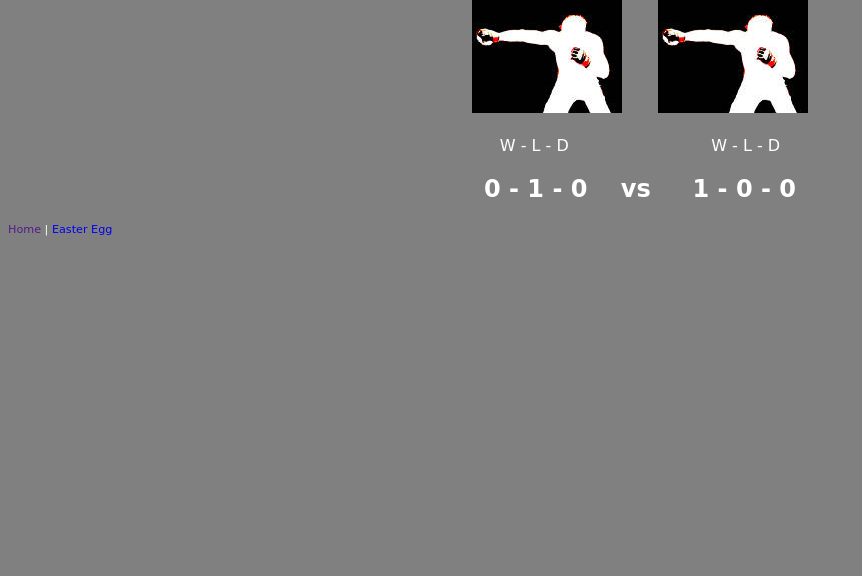
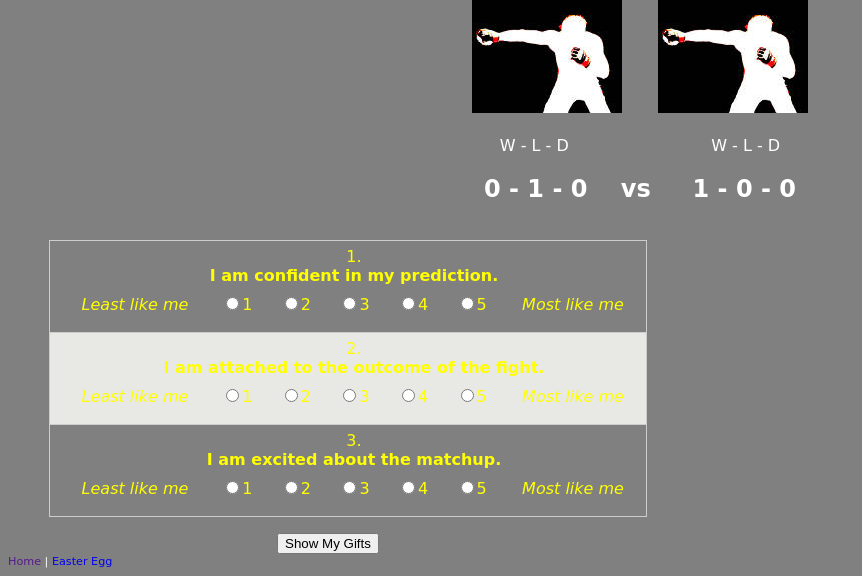
Before and after one commit to shawnwaldow/BashRing, a Django app: page /predict_bout/1 in a window 1280 px wide. Shown: the part 225-801 px from the top of the page, without its empty margins (0-862 px from the left). Before the commit the page ends 461 px from the top, so only its background shows below. Run offline with Django 3.2, Linux system fonts and the light colour scheme; data comes from the database, SQL or seed files in the repository; parts of the project's set-up code (start-up, migrations or seed data) failed here and were passed over.

Commit message:
Going home. Back at it tonight. Try a different survey script.

```diff
--- /dev/null
+++ b/bring/predict_app/static/predict_app/survey.css
@@ -0,0 +1,186 @@
+.survey-wrapper
+{
+  position: relative;
+  display: table;
+  width: 100%; /*height: 500px;*/
+  max-width: 640px;
+  border-collapse: separate !important;
+  border-spacing: 1px !important;
+}
+
+ol.survey
+{
+  list-style: decimal; /*margin-top: 160px;*/
+  list-style-position: inside;
+}
+
+ol.survey > li:last-child
+{
+  border-bottom: 1px solid #CDCDCD;
+}
+
+ol.survey li
+{
+  padding-left: -20px;
+  border-top: 1px solid #CDCDCD;
+  border-right: 1px solid #CDCDCD;
+  border-left: 1px solid #CDCDCD;
+}
+
+ol.survey li.alt, ol.survey li:nth-child(even)
+{
+  background-color: #E8E8E4;
+}
+
+.scores > div
+{
+  background: #E8E8E4;
+}
+
+.scores div.alt, .scores > div:nth-child(even)
+{
+  background-color: #E8E8E4;
+}
+
+ol.survey li .opinion-question
+{
+  margin-bottom: 0.5em;
+  font-weight: bold;
+}
+
+ol.survey li
+{
+  padding-top: 6px;
+  padding-bottom: 1px;
+  padding-left: 12px;
+}
+
+ol.survey li .opinion-responses
+{
+  display: table;
+  width: 100%;
+  margin-bottom: 1.0em;
+}
+
+ol.survey li .opinion-responses .bipolar-adjective
+{
+  display: table-cell;
+  width: 25%;
+  text-align: center;
+  vertical-align: middle;
+  font-style: italic;
+}
+
+ol.survey li .opinion-responses .response-choice
+{
+  display: table-cell;
+  width: 10px;
+  text-align: center;
+  vertical-align: middle;
+}
+
+ol.survey li .opinion-responses .response-choice input[type=radio], ol.survey li .opinion-responses .response-choice input.radio
+{
+}
+
+.scores
+{
+  width: 100%;
+  height: 400px;
+  position: relative;
+}
+
+.scores .discipline
+{
+  display: block;
+  position: absolute;
+  bottom: 0;
+  text-align: center;
+  background: #E8E8E4 url(../images/gifts_orange.png) no-repeat 0 0;
+  border: 1px solid #FFFFFF;
+}
+
+.scores .discipline .discipline-name
+{
+  text-align: center;
+  position: relative;
+  bottom: 24px;
+  z-index: 200;
+  font-family: "Futura Lt BT" , helvetica, sans-serif;
+}
+
+.scores .discipline .discipline-total
+{
+  text-align: center;
+  display: block;
+  font-weight: bold;
+  font-size: 150%;
+  font-family: "Futura Md BT" , helvetica, sans-serif;
+  margin-top: 0px;
+}
+
+.scores .selected
+{
+  background: #1047a9 url(../images/gifts_blue.png) no-repeat 0 0 !important;
+}
+
+.scores .selected .discipline-total
+{
+  color: #FFFFFF !important;
+}
+
+
+    .box
+    {
+      position: relative;
+      width: 60%;
+      background: #ddd;
+      -moz-border-radius: 4px;
+      border-radius: 4px;
+      padding: 2em 1.5em;
+      color: rgba(0,0,0, .8);
+      text-shadow: 0 1px 0 #fff;
+      line-height: 1.5;
+      margin: 60px auto;
+    }
+
+
+    .box:before, .box:after
+    {
+      z-index: -1;
+      position: absolute;
+      content: "";
+      bottom: 15px;
+      left: 10px;
+      width: 50%;
+      top: 80%;
+      max-width:300px;
+      background: rgba(0, 0, 0, 0.7);
+      -webkit-box-shadow: 0 15px 10px rgba(0,0,0, 0.7);
+      -moz-box-shadow: 0 15px 10px rgba(0, 0, 0, 0.7);
+      box-shadow: 0 15px 10px rgba(0, 0, 0, 0.7);
+      -webkit-transform: rotate(-3deg);
+      -moz-transform: rotate(-3deg);
+      -o-transform: rotate(-3deg);
+      -ms-transform: rotate(-3deg);
+      transform: rotate(-3deg);
+    }
+
+    .box:after
+    {
+      -webkit-transform: rotate(3deg);
+      -moz-transform: rotate(3deg);
+      -o-transform: rotate(3deg);
+      -ms-transform: rotate(3deg);
+      transform: rotate(3deg);
+      right: 10px;
+      left: auto;
+    }
+
+.rotate
+{
+  /* Safari */
+  -webkit-transform: rotate(-90deg); /* Firefox */
+  -moz-transform: rotate(-90deg); /* IE  -ms-transform: rotate(-90deg); */ /* Opera */
+  -o-transform: rotate(-90deg);
+}
--- /dev/null
+++ b/bring/predict_app/static/predict_app/survey.js
@@ -0,0 +1,267 @@
+/*global localStorage: false, console: false, document: false, window: false, alert: false, jQuery: false */
+/*properties addClass, after, animate, append, appendChild, attr, change, childElementCount, children, click, closest, createElement, css, discipline, each, empty, eq, extend, filter, firstChild, floor, fn, getElementById, getItem, height, hide, highOpinionAnswer, innerHTML, insertBefore, left, length, localStorage, lowOpinionAnswer, name, numericScale, offset, parse, prepend, push, question, removeAttr, responseRange, scrollTop, setItem, show, sort, splice, stringify, substr, target, text, top, topNumber, val, value, width, wrap
+
+<!--JQuery survey by KurtWM http://codepen.io/KurtWM/pen/KzksL-->
+*/
+
+
+(function ($) {
+  "use strict";
+  $.fn.extend({
+    numericScale: function (options) {
+      var defaults, scores, key, disciplines, aHighVals;
+      defaults = {
+        responseRange: 5,
+        topNumber: 3,
+        lowOpinionAnswer: 'Least like me',
+        highOpinionAnswer: 'Most like me'
+      };
+
+      scores = []; // Creates an empty scores array.
+      disciplines = [];
+      aHighVals = [];
+
+      options = $.extend({}, defaults, options);
+
+      // Act on every target of the plugin.
+      return this.each(function () {
+        var $list = $(this);
+        key = $list.attr('id') + "_key";
+
+        function createScore(oItem, d, qName) {
+          var score = {};
+          score.question = qName;
+          score.value = oItem.val();
+          score.discipline = d;
+          scores.push(score);
+        }
+
+        function addScoresToPage(score) {
+          $('input:radio[name=' + score.question + '][value=' + score.value + ']')
+            .attr('checked', 'checked');
+        }
+
+        function loadScores() {
+          var jsonScores, i;
+          jsonScores = localStorage.getItem(key);
+          if (jsonScores !== null) {
+            scores = JSON.parse(jsonScores);
+            for (i = 0; i < scores.length; i += 1) {
+              addScoresToPage(scores[i]);
+            }
+          }
+        }
+
+        function storeScores() {
+          var jsonScores = JSON.stringify(scores);
+          localStorage.setItem(key, jsonScores);
+        }
+
+        function createQuestion(oList, oItem, index) {
+          var title, qName, question, i;
+          // Add the 'title' of the list item to the 'KWMAPP.oSurvey.disciplines' object.
+          title = oItem.attr('title');
+          qName = "q" + (index + 1);
+
+          // Create score items in scores Array.
+          createScore(oItem, title, qName);
+
+          question = "<div class='opinion-question'>"
+            + oItem.text()
+            + "</div>"
+            + "<div class='opinion-responses'>"
+            + "<span class='bipolar-adjective'>"
+            + options.lowOpinionAnswer
+            + "</span>";
+          // Create a radio button group for each question.
+          for (i = 1; i <= options.responseRange; i += 1) {
+            question += "<span class='response-choice'><input type='radio' "
+              + "name='" + qName
+              + "' value='" + i
+              + "' class='radio'";
+            // Create a LocalStorage item for each question.
+            //check to see if the discipline's localstorage item is already set.
+            if (localStorage.getItem(oList.attr('id') + "_" + qName)) {
+              if (localStorage.getItem(oList.attr('id') + "_" + qName) === i) {
+                question += " checked='checked'";
+              }
+            }
+
+            // Add required attribute to first radio button in group to allow
+            // validation with the jquery.validate.js plugin.
+            if (i === 1) {
+              question += " validate='required:true'";
+            }
+
+            question += " />" + i + "</span>";
+          }
+          question += "<span class='bipolar-adjective'>"
+            + options.highOpinionAnswer
+            + "</span>"
+            + "</div>";
+          oItem.empty()
+            .prepend(question).attr('data-discipline', oItem.attr('title'))
+            .removeAttr('title');
+        }
+
+
+        // Replace each child element (li) in this list with survey controls.
+        $($list).children().each(function (index) {
+          createQuestion($list, $(this), index);
+        }).filter(':odd').addClass('alt'); // End of function for each
+                                           // child of target element.
+
+        // Set up actions based on the disciplines.
+        $list.wrap('<div id="wrap-'
+          + $list.attr('id')
+          + '" class="survey-wrapper"></div>');
+        $list.after('<div id="scores-'
+          + $list.attr('id')
+          + '" class="scores"></div>');
+        $list.after('<input type="button" id="submitBtn" class="button btnStyle" '
+          + 'value="Show My Gifts" />');
+
+        $('#scores-' + $list.attr('id')).hide();
+
+        loadScores();
+
+        // ====================
+        // Handler:
+        // ====================
+        $('input[type="radio"]').change(function (e) {
+          var discipline, qNum;
+          // Get the discipline of the question that is being rated.
+          discipline = $(e.target)
+            .closest('li[class~="question"]')
+            .attr('data-discipline');
+          qNum = $(e.target).attr('name').substr(1) - 1;
+
+          // Replace the question's object property 'value' in
+          // the Scores array with the new selection
+          scores[qNum].value = $(e.target).val();
+          storeScores();
+          //setSubmitBtnState();
+        });
+
+        function tallyDiscipline(discipline) {
+          var total, i;
+          total = 0;
+          for (i = 0; i < scores.length; i += 1) {
+            if (scores[i].discipline === discipline) {
+              total += parseInt(scores[i].value, 10);
+            }
+          }
+          return total;
+        }
+
+        function mySorting(a, b) {
+          a = a[0];
+          b = b[0];
+          return b === a ? 0 : (b < a ? -1 : 1);
+        }
+
+        function getHighestValues() {
+          var i, ii;
+          for (i = 0; i < disciplines.length; i += 1) {
+            aHighVals[i] = [disciplines[i].value, disciplines[i].name];
+          }
+          aHighVals.sort(mySorting);
+          aHighVals.splice(options.topNumber, aHighVals.length - options.topNumber);
+
+          for (ii = 0; ii < aHighVals.length; ii += 1) {
+            $('#' + aHighVals[ii][1]).addClass('selected');
+            $('input[id*="hdnSelectedVals"]')
+              .val($('input[id*="hdnSelectedVals"]')
+              .val() + aHighVals[ii][1]);
+            if (aHighVals.length - 1 > ii) {
+              $('input[id*="hdnSelectedVals"]')
+                .val($('input[id*="hdnSelectedVals"]')
+                .val() + ", ");
+            }
+          }
+        }
+
+        function submitSurvey() {
+          var surveyId, dNumber, dWidth, maxHeight,
+              barHeight, tallBarHeight, i, ii, dScore, discipline;
+          // Create visual elements for scores.
+          surveyId = 'div#scores-' + $list.attr('id');
+          dNumber = 0;
+          maxHeight = 350;
+          tallBarHeight = 0;
+          $(surveyId).empty();
+          for (i = 0; i < scores.length; i += 1) {
+            if ($('div#' + scores[i].discipline).length === 0) {
+              dScore = tallyDiscipline(scores[i].discipline);
+              dNumber += 1;
+
+              discipline = {};
+              discipline.name = scores[i].discipline;
+              discipline.value = dScore;
+
+              disciplines.push(discipline);
+
+              $(surveyId).append("<div id='"
+                + scores[i].discipline
+                + "' class='discipline'><div class='discipline-name'>"
+                + scores[i].discipline
+                + "</div><div class='discipline-total'>"
+                + dScore + "</div>" + "</div>");
+              if (dScore > tallBarHeight) {
+                tallBarHeight = dScore;
+              }
+            }
+
+            $(surveyId).show('fast');
+          }
+
+          dWidth = 100 / dNumber;
+          for (ii = 0; ii < dNumber; ii += 1) {
+            $('.scores .discipline').eq(ii).css({
+              'left': Math.floor(dWidth) * ii + '%'
+            });
+            $('.scores .discipline').eq(ii).css({
+              'width': (Math.floor(dWidth) - 1) + '%'
+            });
+            barHeight = Math.floor((disciplines[ii].value / tallBarHeight) * maxHeight);
+            $('.scores .discipline').eq(ii).animate({
+              height: barHeight
+            }, 2000);
+            $('.scores .discipline'); //.addClass('box');
+          }
+
+          getHighestValues();
+
+          $list.hide();
+          $('#submitBtn').hide();
+
+          $('[id*="btnSaveGifts"]').show();
+        }
+
+        // ====================
+        // Handler:
+        // ====================
+        $("#submitBtn").click(function () {
+          if (!window.localStorage) {
+            alert("The Web Storage API is not supported in your browser. "
+              + "You may still submit the form, but your answers will not "
+              + "be saved to your browser.");
+          } else {
+            submitSurvey();
+            $('html, body').animate({
+              scrollTop: $("html, body").offset().top
+            }, 1000);
+          }
+        });
+
+      });
+    }
+  });
+})(jQuery);
+
+
+var disciplines = $('#survey1').numericScale({
+  'responseRange' : 5,
+  'lowOpinionAnswer' : 'Least like me',
+  'highOpinionAnswer' : 'Most like me'
+});
--- a/bring/predict_app/templates/predict_app/predict_a_bout.html
+++ b/bring/predict_app/templates/predict_app/predict_a_bout.html
@@ -6,11 +6,14 @@
 
 <!--Base Template opens head-->
 
+<!--JQuery survey by KurtWM http://codepen.io/KurtWM/pen/KzksL-->
+<link rel="stylesheet" type="text/css" href="{%static 'predict_app/survey.css' %}">
+<!--JQuery survey by KurtWM http://codepen.io/KurtWM/pen/KzksL-->
+
 
 <title>Bash Ring MMA: Make Your Pick!</title>
 
 </head>
-
 
 <body>
 
@@ -25,9 +28,24 @@
 		W - L - D&nbsp;&nbsp;&nbsp;&nbsp;&nbsp;&nbsp;&nbsp;&nbsp;&nbsp;&nbsp;&nbsp;&nbsp;&nbsp;&nbsp;&nbsp;&nbsp;&nbsp;&nbsp;&nbsp;&nbsp;&nbsp;&nbsp;&nbsp;&nbsp;&nbsp;&nbsp;&nbsp;&nbsp;W - L - D
 		<h2>{{bout.fighter1.wins}} - {{bout.fighter1.losses}} - {{bout.fighter1.draws}}&nbsp;&nbsp;&nbsp;&nbsp;vs&nbsp;&nbsp;&nbsp;&nbsp;
 		{{bout.fighter2.wins}} - {{bout.fighter2.losses}} - {{bout.fighter2.draws}} </h2>
+
+<!--JQuery survey by KurtWM http://codepen.io/KurtWM/pen/KzksL-->
+<form>
+    <ol id="survey1" class="survey">
+  <li class="question" title="Confidence">I am confident in my prediction.</li>
+  <li class="question" title="Attachment">I am attached to the outcome of the fight.</li>
+  <li class="question" title="Excited">I am excited about the matchup.</li>
+</ol>
+</form>
+<!--End JQuery survey by KurtWM http://codepen.io/KurtWM/pen/KzksL-->
+
 	</section>
 
 
 </section>
 
+
+<script src="https://ajax.googleapis.com/ajax/libs/jquery/2.2.0/jquery.min.js"></script>
+<script src="{% static 'predict_app/survey.js' %}"></script>
+
 {% endblock %}
--- a/bring/predict_app/views.py
+++ b/bring/predict_app/views.py
@@ -39,7 +39,6 @@ def display_fight_card(request, fight_card_id=0):
 
 	fight_card_id = int(fight_card_id)
 	fight_card = get_object_or_404(Fight_Card, pk=fight_card_id)
-
 
 	all_bouts = Bout.objects.all()
 	this_cards_bouts = []
```
Also changed, not shown: 1 other file.
